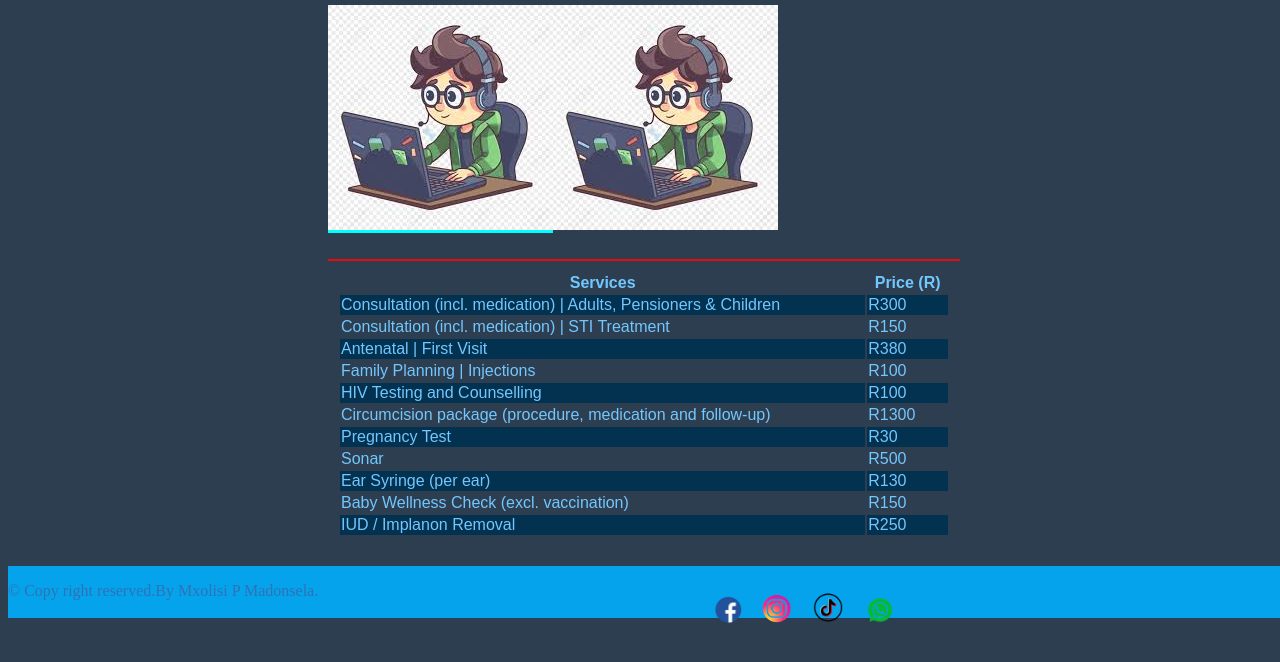
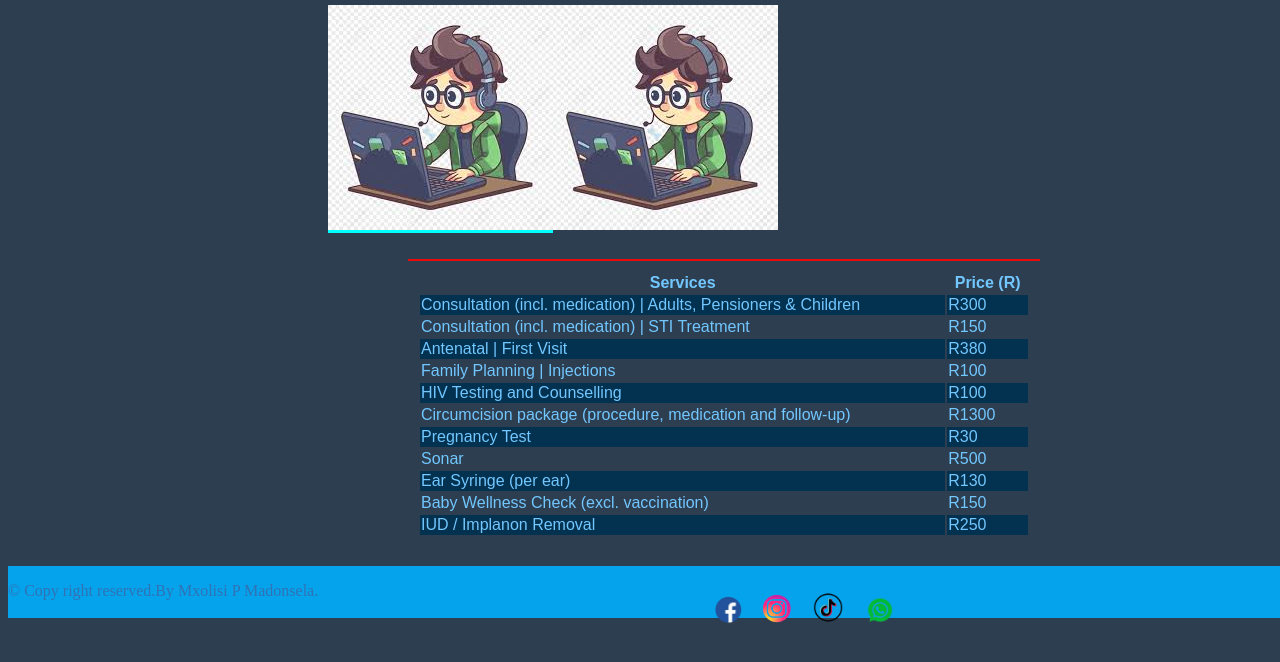
Before and after one commit to mxolist/Header, a plain HTML site: page services.html in a window 1280 px wide. Shown: the part 178-840 px from the top of the page. Drawn offline with Linux system fonts and the light colour scheme.

Commit message:
Update style.css

```diff
--- a/style.css
+++ b/style.css
@@ -171,7 +171,7 @@ body{
 table{
 
     width: 50%;
-    margin-left: 40vh;
+    margin-left: 50vh;
     font-family: Arial, Helvetica, sans-serif;
     font-weight: 300;
     color: #72c7ff;
```
